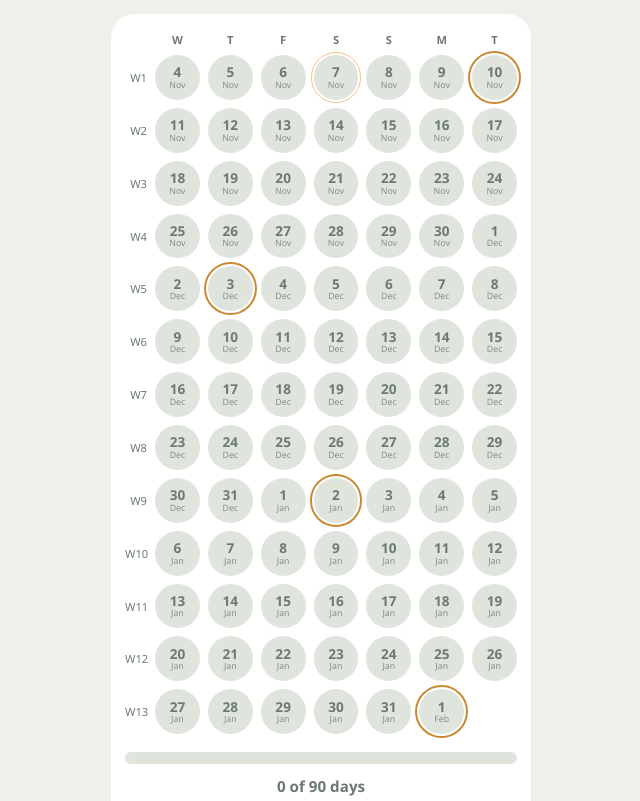
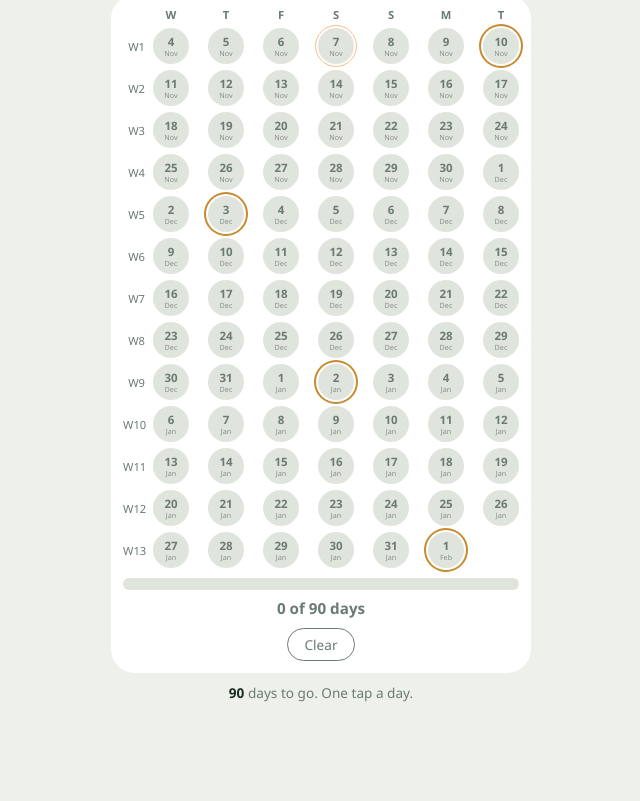
Before and after one commit to JackSoze/90-day-tracker, a plain HTML site: page index.html in a window 1280 px wide. Shown: the part 84-885 px from the top of the page, without its empty margins (319-959 px from the left). After the commit the page ends 800 px from the top, so only its background shows below. Drawn offline with Linux system fonts and the light colour scheme.

Commit message:
Add files via upload

```diff
--- a/index.html
+++ b/index.html
@@ -8,9 +8,7 @@
 :root{
   --bg:#eef1ea; --surface:#ffffff; --ink:#1d2b26; --muted:#6b7a73;
   --empty:#dfe5dc; --done:#1f6f5c; --done-ink:#ffffff; --ring:#c9892f;
-  box-sizing:border-box;
-  padding-top:env(safe-area-inset-top,0px);
-  padding-bottom:env(safe-area-inset-bottom,0px);
+  box-sizing:border-box; --cell:40px;
   color-scheme:light;
 }
 @media (prefers-color-scheme: dark){
@@ -25,39 +23,39 @@
   --empty:#2a3631; --done:#3fb596; --done-ink:#0f1a16; --ring:#e0a64f;
   color-scheme:dark;
 }
-html{scroll-padding-top:env(safe-area-inset-top,0px)}
+html{height:100%; overflow:hidden}
 *{box-sizing:border-box}
 body{
   margin:0; background:var(--bg); color:var(--ink);
   font-family:"Avenir Next","Segoe UI",system-ui,-apple-system,sans-serif;
-  display:flex; justify-content:center; align-items:center; min-height:100dvh; padding:20px 16px;
+  display:flex; justify-content:center; align-items:center; height:100dvh; overflow:hidden; padding:calc(10px + env(safe-area-inset-top,0px)) 16px calc(10px + env(safe-area-inset-bottom,0px));
 }
-.hd{text-align:center; margin:0 0 18px}
-.hd h1{margin:0; font-size:1.6rem; font-weight:700; letter-spacing:.01em}
+.hd{text-align:center; margin:0 0 10px}
+.hd h1{margin:0; font-size:1.4rem; font-weight:700; letter-spacing:.01em}
 .hd p{margin:6px 0 0; font-size:.85rem; color:var(--muted)}
-.ft{text-align:center; margin:18px 0 0; font-size:.85rem; color:var(--muted); line-height:1.4}
+.ft{text-align:center; margin:10px 0 0; font-size:.85rem; color:var(--muted); line-height:1.4}
 .ft b{color:var(--ink); font-weight:600}
 main{width:100%; max-width:420px}
-.bar{height:12px; border-radius:99px; background:var(--empty); margin:18px 0 2px; overflow:hidden}
+.bar{height:12px; border-radius:99px; background:var(--empty); margin:10px 0 0; overflow:hidden}
 .bar i{display:block; height:100%; width:0; background:var(--done); border-radius:99px; transition:width .3s, background-size .3s}
-.grid{background:var(--surface); border-radius:24px; padding:18px 14px}
-.row{display:flex; align-items:center; gap:8px; margin-bottom:8px}
+.grid{background:var(--surface); border-radius:24px; padding:12px}
+.row{display:flex; align-items:center; gap:8px; margin-bottom:6px}
 .row:last-child{margin-bottom:0}
 .wk{width:22px; font-size:.7rem; color:var(--muted); text-align:right; flex:none}
-.days{display:grid; grid-template-columns:repeat(7,1fr); gap:8px; flex:1}
+.days{display:grid; grid-template-columns:repeat(7,var(--cell)); justify-content:space-between; flex:1}
 .d{
-  aspect-ratio:1; border-radius:50%; border:0; padding:0; cursor:pointer;
-  background:var(--empty); color:var(--muted); font-weight:600; font-size:.85rem; line-height:1; font-family:inherit;
+  width:var(--cell); height:var(--cell); border-radius:50%; border:0; padding:0; cursor:pointer;
+  background:var(--empty); color:var(--muted); font-weight:600; font-size:calc(var(--cell)*.32); line-height:1; font-family:inherit;
   display:flex; flex-direction:column; align-items:center; justify-content:center; gap:2px;
   transition:background .15s, transform .1s;
 }
 .d:active{transform:scale(.9)}
 .d.on{background:var(--done); color:var(--done-ink)}
-.d small{font-size:.55rem; font-weight:500; opacity:.8}
+.d small{font-size:calc(var(--cell)*.2); font-weight:500; opacity:.8}
 .cell{display:flex; flex-direction:column; align-items:center; gap:3px; min-width:0}
 .cell .d{width:100%}
-.cnt{text-align:center; margin-top:12px; font-size:.95rem; font-weight:600; color:var(--muted)}
-.clr{display:block; margin:16px auto 0; padding:8px 18px; border:1px solid var(--muted); border-radius:99px; background:none; color:var(--muted); font:inherit; font-size:.85rem; cursor:pointer}
+.cnt{text-align:center; margin-top:8px; font-size:.95rem; font-weight:600; color:var(--muted)}
+.clr{display:block; margin:10px auto 0; padding:6px 16px; border:1px solid var(--muted); border-radius:99px; background:none; color:var(--muted); font:inherit; font-size:.85rem; cursor:pointer}
 .d.mile{box-shadow:0 0 0 2px var(--surface), 0 0 0 4px var(--ring)}
 .dh{text-align:center; font-size:.7rem; font-weight:600; color:var(--muted)}
 .d.today{outline:1.5px solid rgba(240,138,36,.55); outline-offset:2px}
@@ -156,8 +154,19 @@ main{width:100%; max-width:420px}
     document.getElementById("ft").innerHTML=left?"<b>"+left+"</b> days to go. One tap a day.":"<b>All 90 done.</b> Well finished.";
   }
 
-  render();
-  document.addEventListener("visibilitychange",function(){if(!document.hidden) render();});
+  function fit(){
+    var main=document.querySelector("main"), cs=getComputedStyle(document.body);
+    var avail=document.body.clientHeight-parseFloat(cs.paddingTop)-parseFloat(cs.paddingBottom);
+    var inner=Math.min(document.body.clientWidth-32,420)-24-30;
+    var cell=Math.min(56,Math.floor((inner-30)/7));
+    for(;cell>18;cell--){
+      document.documentElement.style.setProperty("--cell",cell+"px");
+      if(main.offsetHeight<=avail) break;
+    }
+  }
+  render(); fit();
+  window.addEventListener("resize",fit);
+  document.addEventListener("visibilitychange",function(){if(!document.hidden){render(); fit();}});
 })();
 </script>
 </body>
```
